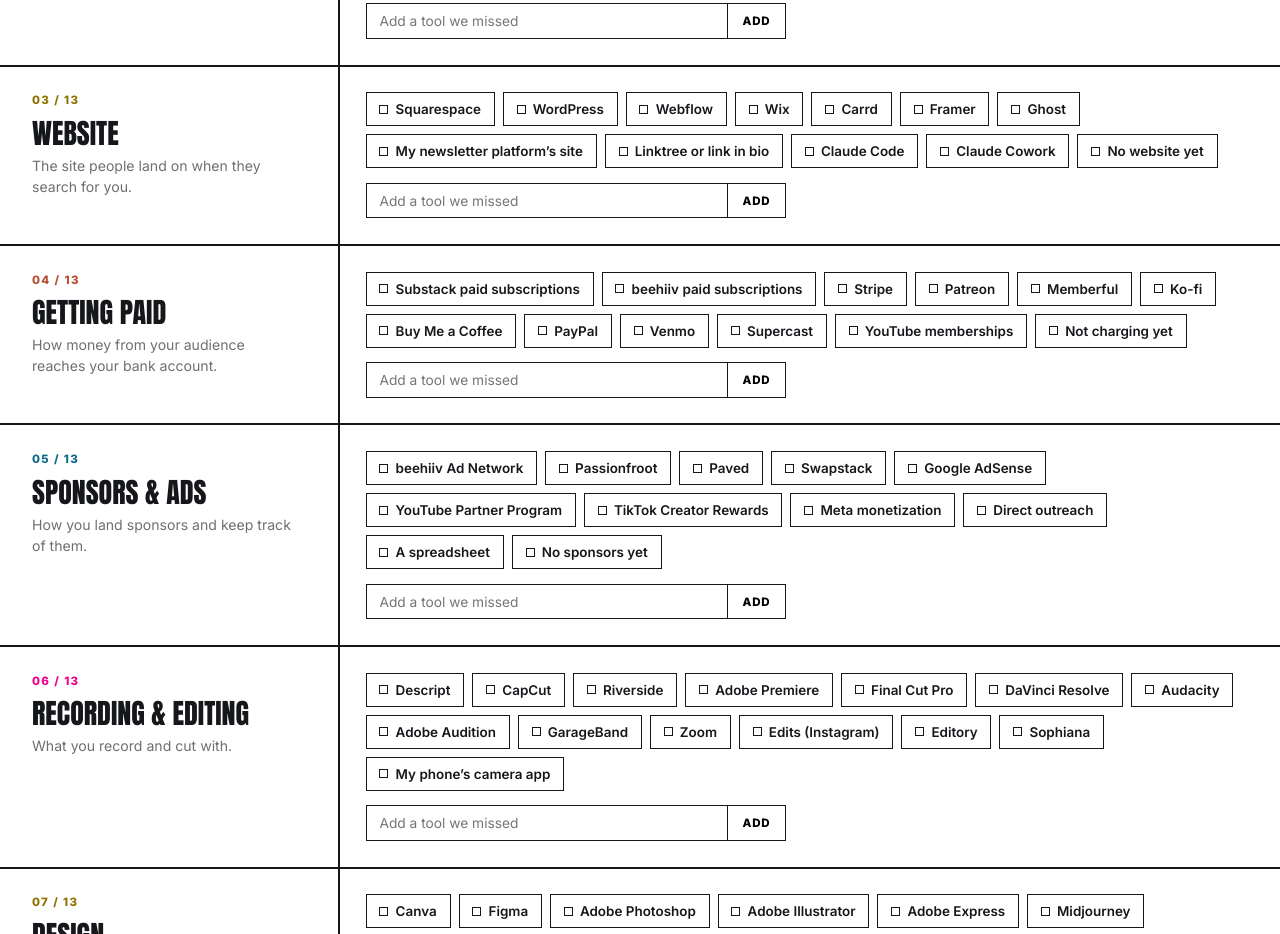
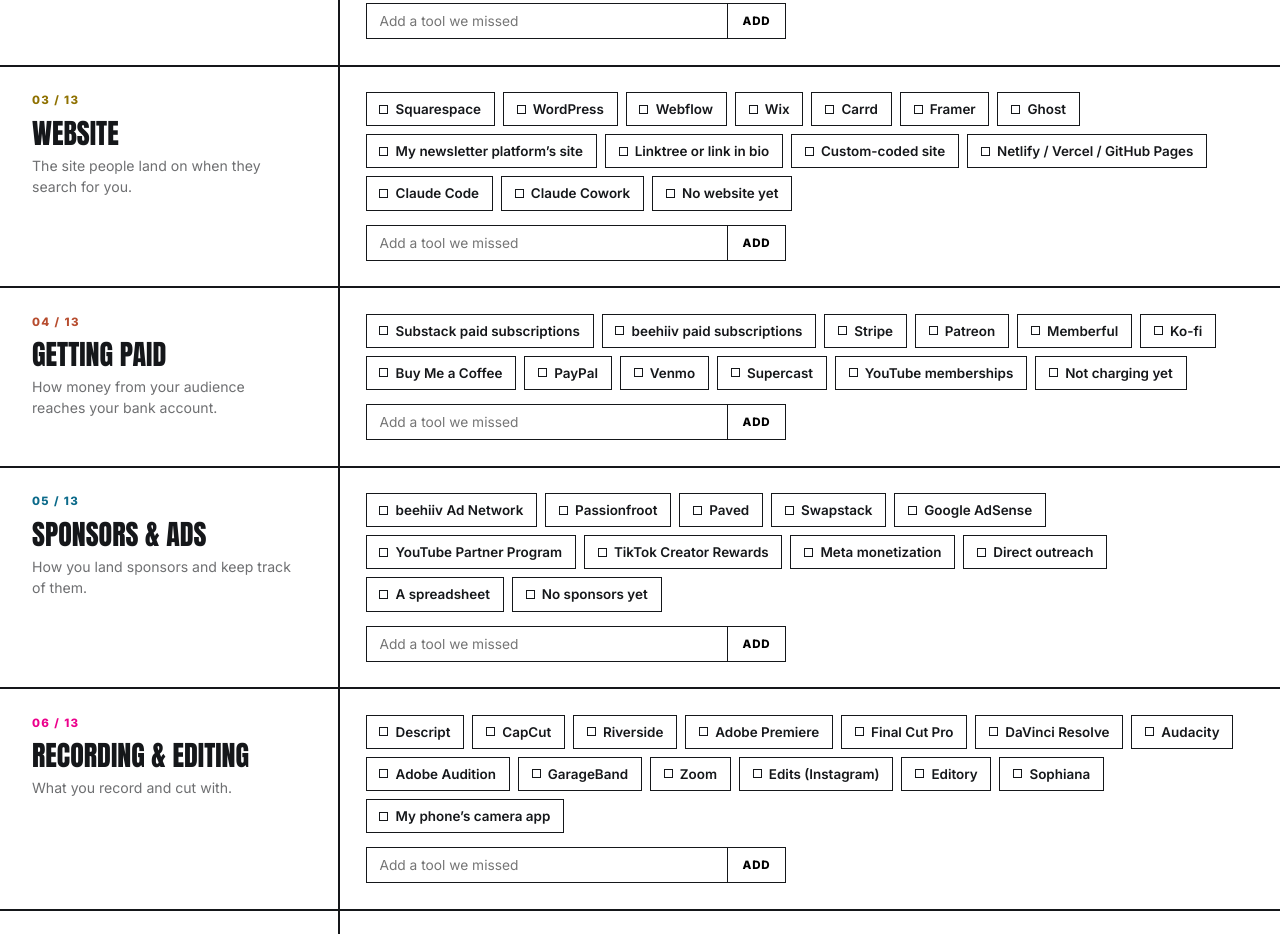
Before and after one commit to lizkellynelson/projectc-site, a plain HTML site: page stack-survey.html in a window 1280 px wide. Shown: the part 1659-2593 px from the top of the page. Drawn offline with Linux system fonts and the light colour scheme.

Commit message:
Add files via upload
adding website options

```diff
--- a/stack-survey.html
+++ b/stack-survey.html
@@ -379,7 +379,7 @@ const STACK = [
   { key: 'audience', name: 'Finding audience', blurb: 'Where you go to reach new people.',
     tools: ['Instagram', 'TikTok', 'YouTube', 'LinkedIn', 'Bluesky', 'Threads', 'Facebook', 'X', 'Reddit', 'WhatsApp', 'Discord', 'Nextdoor', 'Newsletter recommendations', 'Podcast guesting'] },
   { key: 'website', name: 'Website', blurb: 'The site people land on when they search for you.',
-    tools: ['Squarespace', 'WordPress', 'Webflow', 'Wix', 'Carrd', 'Framer', 'Ghost', 'My newsletter platform’s site', 'Linktree or link in bio', 'Claude Code', 'Claude Cowork', 'No website yet'] },
+    tools: ['Squarespace', 'WordPress', 'Webflow', 'Wix', 'Carrd', 'Framer', 'Ghost', 'My newsletter platform’s site', 'Linktree or link in bio', 'Custom-coded site', 'Netlify / Vercel / GitHub Pages', 'Claude Code', 'Claude Cowork', 'No website yet'] },
   { key: 'payments', name: 'Getting paid', blurb: 'How money from your audience reaches your bank account.',
     tools: ['Substack paid subscriptions', 'beehiiv paid subscriptions', 'Stripe', 'Patreon', 'Memberful', 'Ko-fi', 'Buy Me a Coffee', 'PayPal', 'Venmo', 'Supercast', 'YouTube memberships', 'Not charging yet'] },
   { key: 'sponsors', name: 'Sponsors & ads', blurb: 'How you land sponsors and keep track of them.',
```
